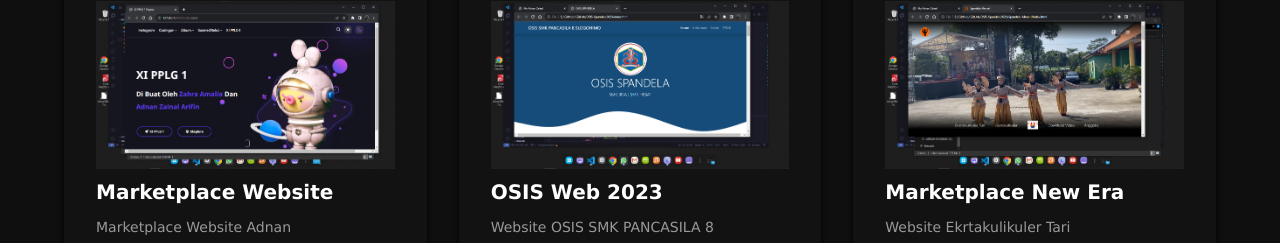
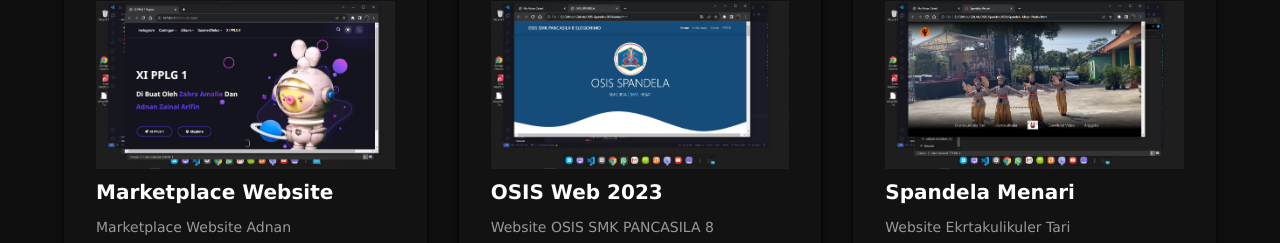
Before and after one commit to adnanzainal21/Adnan-Zainal-Id, a plain HTML site: page index.html in a window 1280 px wide. Shown: the part 2159-2402 px from the top of the page. Drawn offline with nearby package versions, Linux system fonts and the light colour scheme; files whose address does not match are found by name.

Commit message:
Adnan New Update

```diff
--- a/index.html
+++ b/index.html
@@ -125,7 +125,7 @@
                     <div class="project-img">
                         <img src="img/AdnanProject/46.png" alt="">
                     </div>
-                    <h4>Marketplace New Era </h4>
+                    <h4>Spandela Menari </h4>
                     <p class="text-light">Website Ekrtakulikuler Tari
                     </p>
                     <a href="https://github.com/adnanzainal21?tab=repositories" class="btn btn-primary">View Details</a>
```
